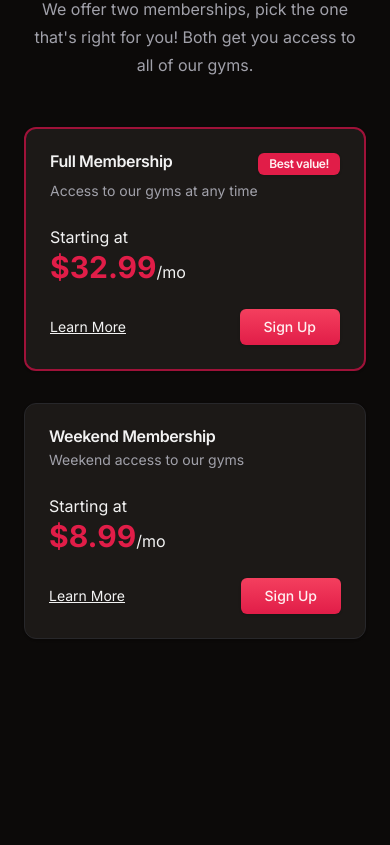
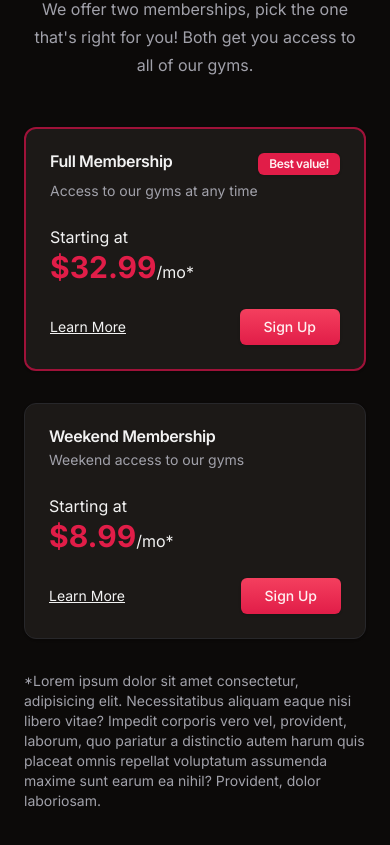
Before and after one commit to alex10340/star-fitness, a Next.js app: page / in a window 390 px wide. Shown: the part 3265-4110 px from the top of the page. Built offline with nearby package versions, Linux system fonts and the light colour scheme.

Commit message:
mobile nav fix

```diff
--- a/src/app/page.tsx
+++ b/src/app/page.tsx
@@ -136,7 +136,8 @@ export default function Home() {
           <CardContent>
             <p>Starting at</p>
             <p>
-              <span className="text-primary text-3xl font-bold">$32.99</span>/mo
+              <span className="text-primary text-3xl font-bold">$32.99</span>
+              /mo*
             </p>
           </CardContent>
           <CardFooter className="flex justify-between">
@@ -156,7 +157,7 @@ export default function Home() {
           <CardContent className="grow">
             <p>Starting at</p>
             <p>
-              <span className="text-primary text-3xl font-bold">$8.99</span>/mo
+              <span className="text-primary text-3xl font-bold">$8.99</span>/mo*
             </p>
           </CardContent>
           <CardFooter className="flex justify-between">
@@ -168,6 +169,13 @@ export default function Home() {
             </Link>
           </CardFooter>
         </Card>
+        <p className="sm:col-span-2 mx-auto text-muted-foreground leading-5 text-sm">
+          *Lorem ipsum dolor sit amet consectetur, adipisicing elit.
+          Necessitatibus aliquam eaque nisi libero vitae? Impedit corporis vero
+          vel, provident, laborum, quo pariatur a distinctio autem harum quis
+          placeat omnis repellat voluptatum assumenda maxime sunt earum ea
+          nihil? Provident, dolor laboriosam.
+        </p>
       </div>
 
       <div className="h-[1000px]"></div>
--- a/src/components/MobileMenuDrawer.tsx
+++ b/src/components/MobileMenuDrawer.tsx
@@ -21,7 +21,7 @@ export default function MobileMenuDrawer({ className }: MobileMenuDrawerProps) {
   ];
 
   return (
-    <div className={cn("md:hidden", className)}>
+    <div className={cn("sm:hidden", className)}>
       <Sheet open={open} onOpenChange={setOpen}>
         <SheetTrigger asChild>
           <Button variant="outline" size="icon">
```
